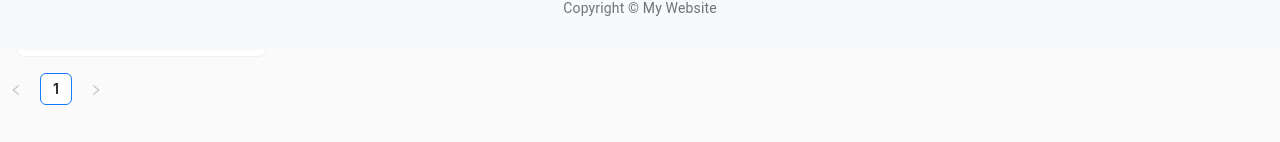
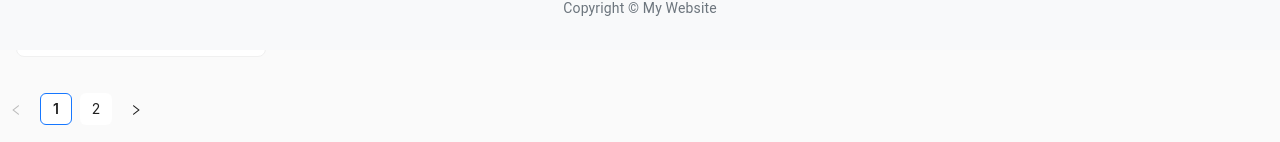
Before and after one commit to Felix3Ondullah/Onshop-app-Client, a React (Create React App) app: page /search in a window 1280 px wide. Shown: the part 750-892 px from the top of the page. Before the commit the page ends 856 px from the top, so only its background shows below. Built offline with nearby package versions, Linux system fonts and the light colour scheme; data requests are answered from the project's data file.

Commit message:
fixed pagination issue on this page

```diff
--- a/src/Components/Search.js
+++ b/src/Components/Search.js
@@ -15,7 +15,7 @@
       .then((response) => response.json())
       .then((data) => setProducts(data));
   }, []);
-
+  //filtering and sorting of products
   useEffect(() => {
     let filteredData = products.filter((product) =>
       product.name.toLowerCase().includes(searchTerm.toLowerCase())
@@ -97,10 +97,13 @@
           </Card>
         ))}
       </div>
-      <Pagination
+       <Pagination
         defaultCurrent={1}
-        total={totalPages}
+        current={currentPage}
+        total={totalPages * 10}
         onChange={handlePageChange}
+        style={{ margin: "20px 0" }}
+
       />
     </div>
   );
```
